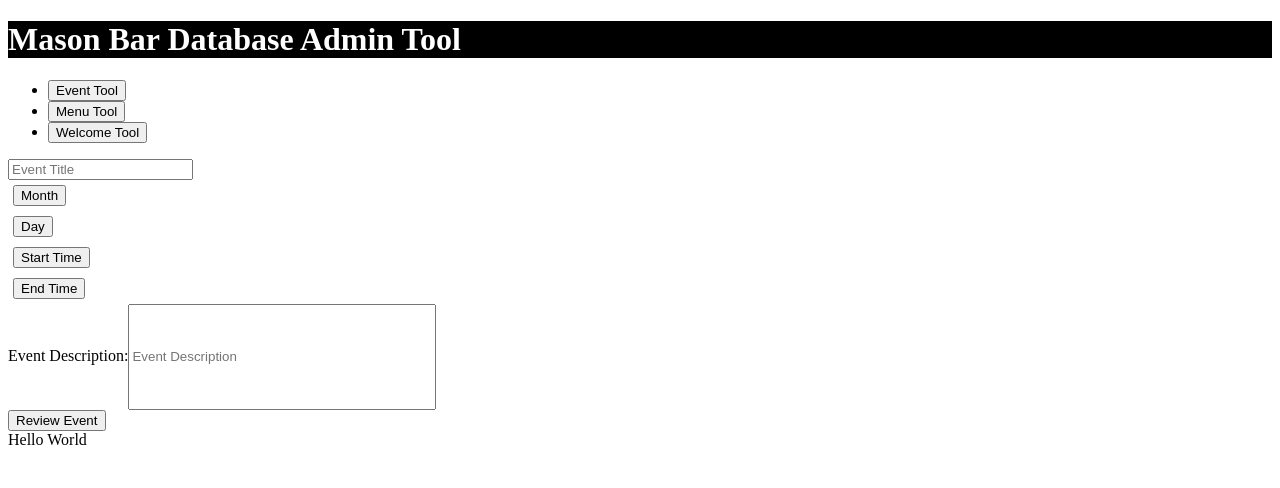
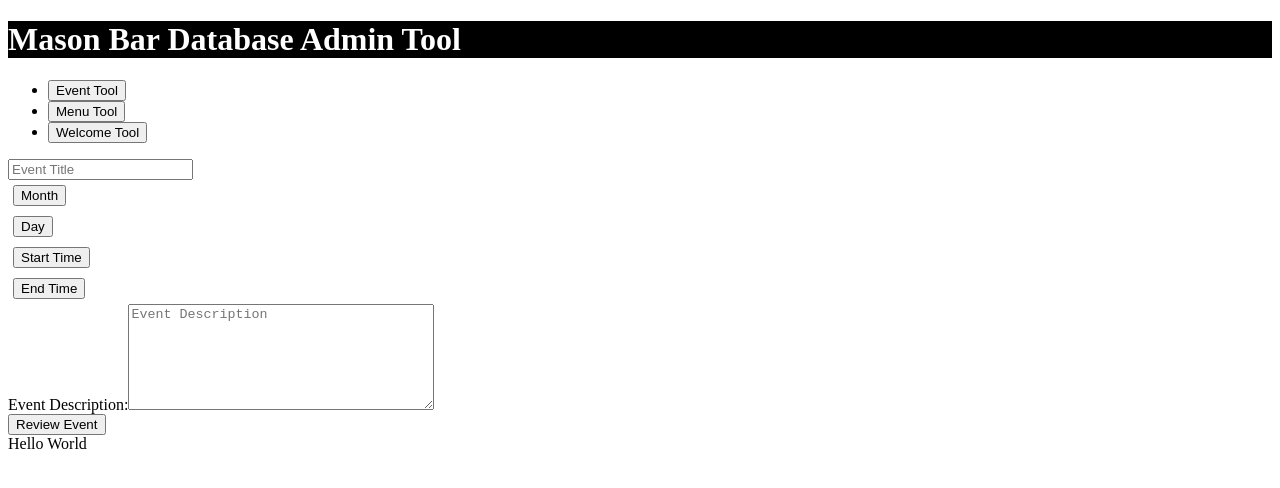
Before and after one commit to Skoomatron/MasonBarAdminTool, a React app: page / in a window 1280 px wide. Shown: the top 488 px of the page. Built offline with nearby package versions, Linux system fonts and the light colour scheme; the HTML template or start-up script is replaced by a standard one.

Commit message:
Description Listener Debugged

```diff
--- a/src/App.jsx
+++ b/src/App.jsx
@@ -6,11 +6,13 @@ class App extends React.Component {
     super(props)
     this.state = {
       eventTitle: '',
+      eventDescription: '',
     }
     this.textListener = this.textListener.bind(this);
   }
 
   textListener(event) {
+    console.log(event)
     const currentText = event.target.value;
     this.setState({[event.target.name]: currentText})
   }
@@ -18,7 +20,7 @@ class App extends React.Component {
   render() {
     return (
       <>
-        <h1>
+        <h1 style={{color: 'white'}}>
           Mason Bar Database Admin Tool
         </h1>
         <Container state={this.state} listener={this.textListener}/>
--- a/src/Components/EventLoader/Description.jsx
+++ b/src/Components/EventLoader/Description.jsx
@@ -1,17 +1,20 @@
 import React from 'react';
 
-const Description = () => {
-
+const Description = (props) => {
+  console.log(props)
   return (
     <form>
       <label>
         Event Description:
-        <input
+        <textarea
           placeholder="Event Description"
           type="text"
+          name="eventDescription"
+          value={props.state.eventDescription}
           style={{height: "100px", width: "300px"}}
+          onChange={props.listener}
         >
-        </input>
+        </textarea>
       </label>
     </form>
   )
--- a/src/Components/EventLoader/EventLoader.jsx
+++ b/src/Components/EventLoader/EventLoader.jsx
@@ -5,23 +5,18 @@ import Description from './Description.jsx';
 import StartTime from './StartTime.jsx';
 import EndTime from './EndTime.jsx';
 import EventButtons from './EventButtons.jsx';
+import EventTitle from './EventTitle.jsx';
 
 const EventLoader = (props) => {
 
   return (
     <div>
-      <input
-        placeholder="Event Title"
-        value={props.state.eventTitle}
-        name="eventTitle"
-        onChange={props.listener}
-      >
-      </input>
+      <EventTitle state={props.state} listener={props.listener}/>
       <Month/>
       <Day/>
       <StartTime/>
       <EndTime/>
-      <Description/>
+      <Description state={props.state} listener={props.listener}/>
       <EventButtons name="Review Event"/>
     </div>
   )
--- /dev/null
+++ b/src/Components/EventLoader/EventTitle.jsx
@@ -0,0 +1,16 @@
+import React from 'react';
+
+const EventTitle = (props) => {
+
+  return (
+    <input
+        placeholder="Event Title"
+        value={props.state.eventTitle}
+        name="eventTitle"
+        onChange={props.listener}
+      >
+      </input>
+  )
+}
+
+export default EventTitle;
```
